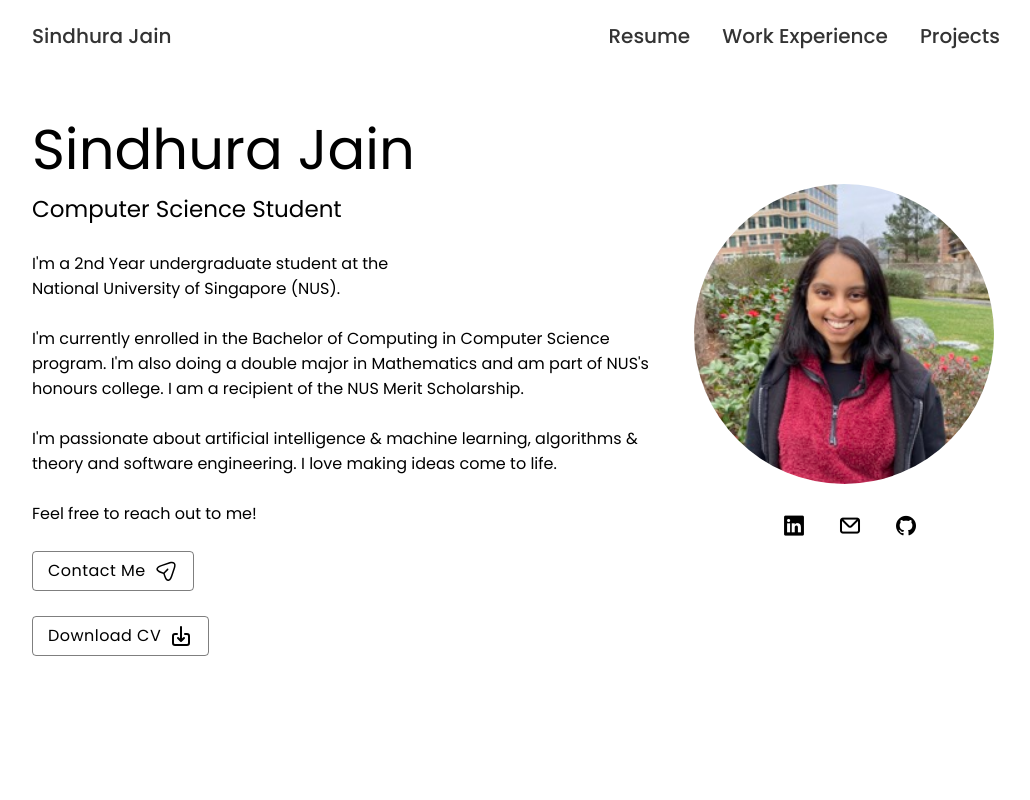
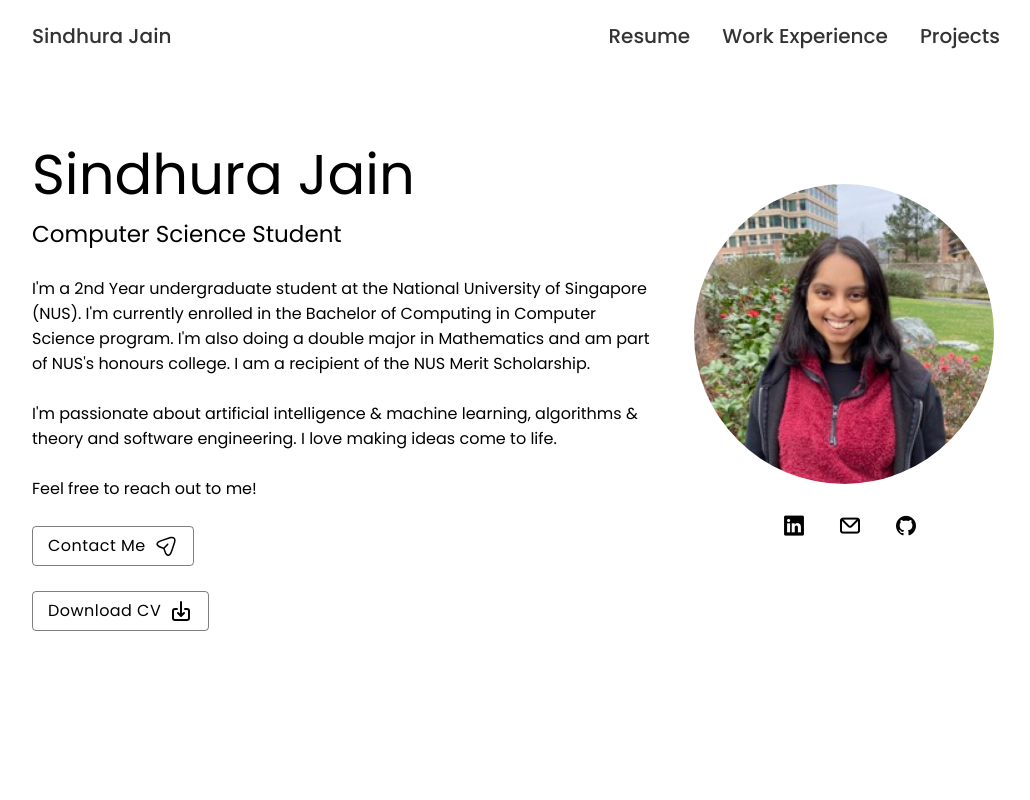
Before and after one commit to sindhurajain/my-app-5, a React (Create React App) app: page / in a window 1280 px wide. Shown: the top 800 px of the page, without its empty margins (124-1154 px from the left). Built offline with nearby package versions, Linux system fonts and the light colour scheme.

Commit message:
Update Data.jsx

```diff
--- a/src/components/home/Data.jsx
+++ b/src/components/home/Data.jsx
@@ -35,13 +35,9 @@ const Data = () => {
                 </p>
                 <p style={{fontSize: 23, fontWeight:"400"}} className="home__description">Computer Science Student</p>
                 <br></br>
-                <p className="home__description">I'm a 2nd Year undergraduate student at the National University of Singapore (NUS).
-                </p>
-                <br></br>
-                <p>
+                <p>I'm a 2nd Year undergraduate student at the National University of Singapore (NUS).
                 I'm currently enrolled in the Bachelor of Computing in Computer Science program. I'm also doing a double major in Mathematics and am
                 part of NUS's honours college. I am a recipient of the NUS Merit Scholarship.
-
                 </p>
                 <br></br>
                 <p>I'm passionate about artificial intelligence & machine learning, algorithms & theory and software engineering. I love making ideas come to life.
```
